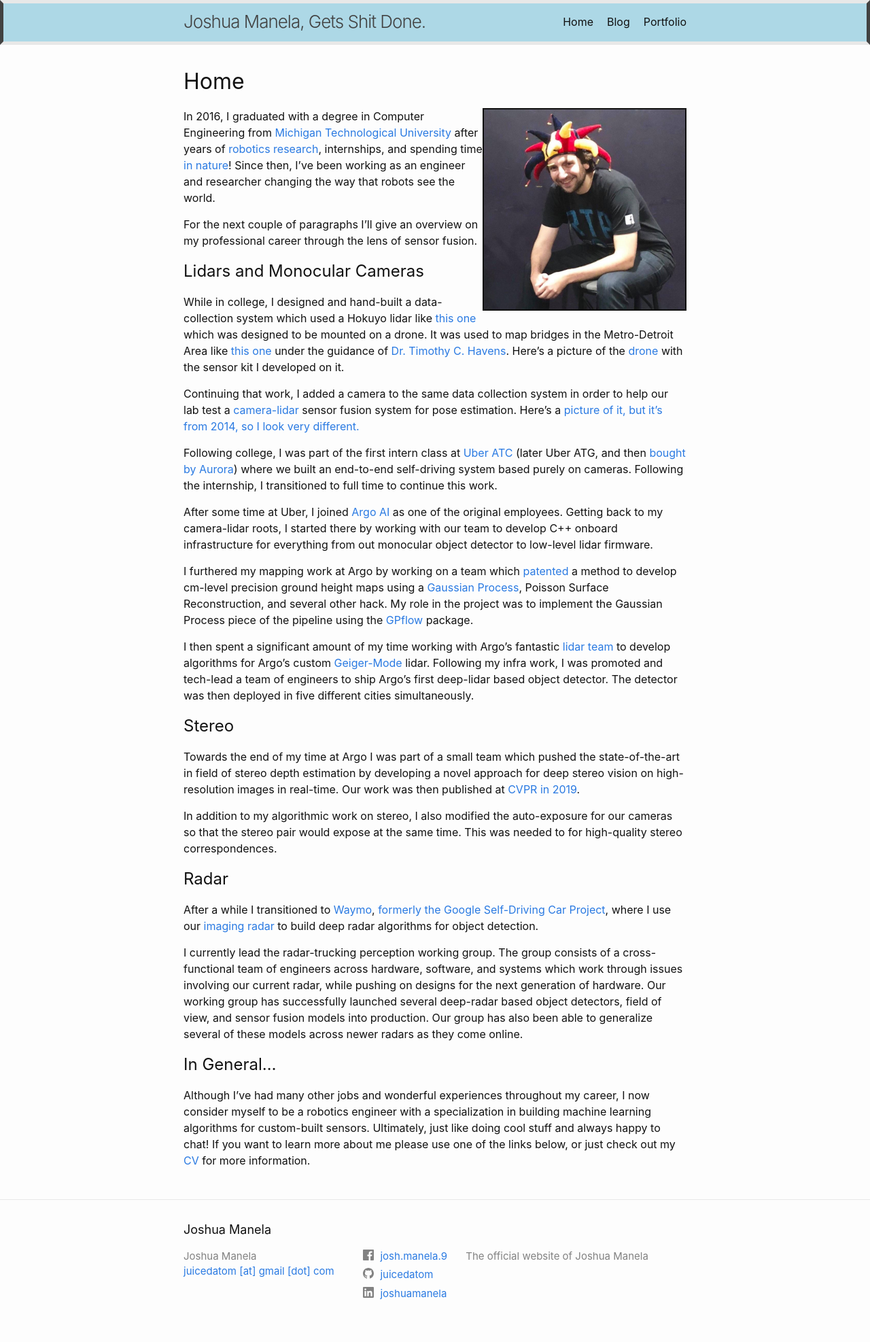
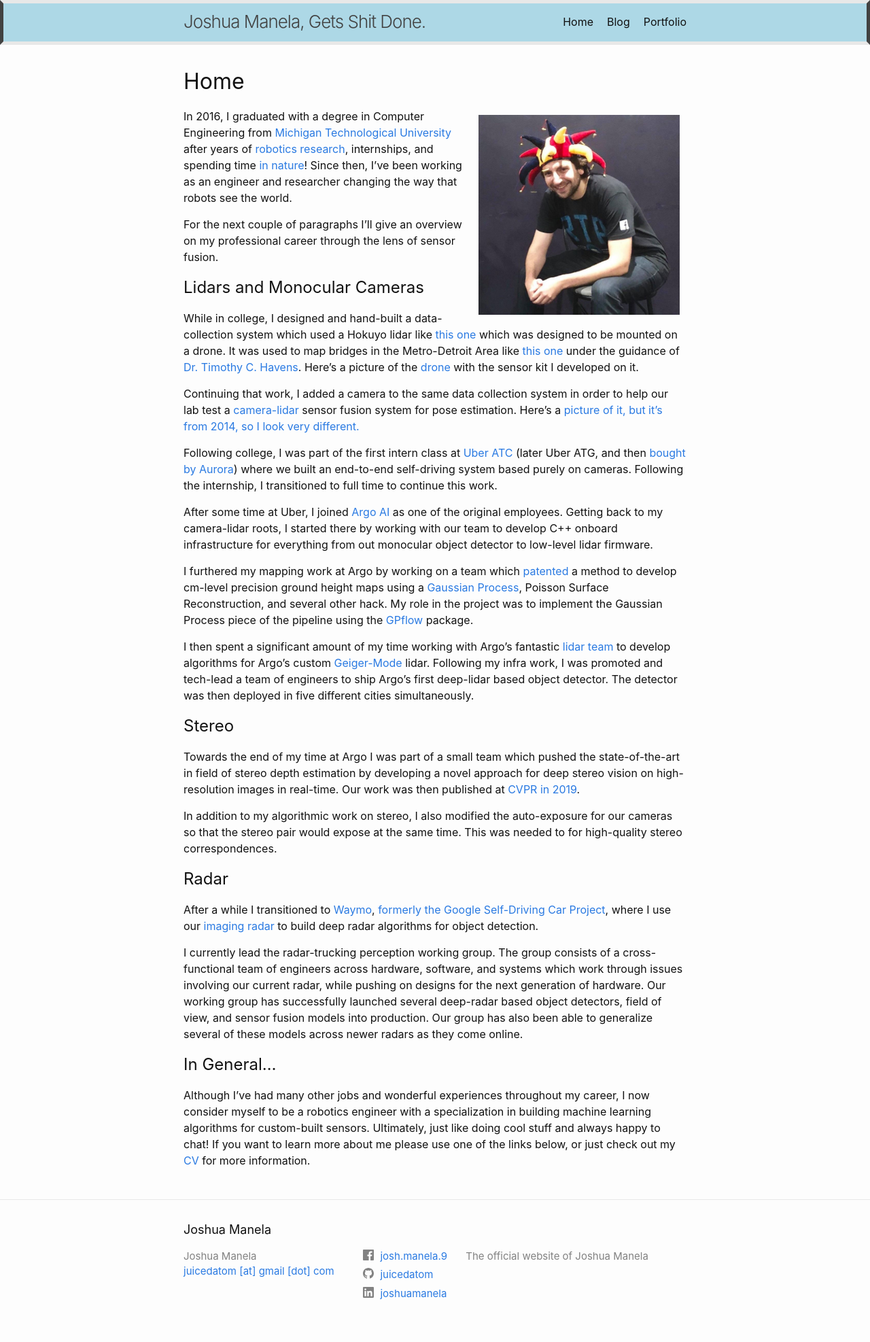
Before and after one commit to juicedatom/mygithubpage, a Jekyll site: the page built from index.md, in a window 1280 px wide. Shown: the whole page at 68% size. Built offline with Jekyll 4.4.1, drawn with Linux system fonts in a browser that asks for light colours.

Commit message:
fix image.

```diff
--- a/index.md
+++ b/index.md
@@ -3,7 +3,7 @@ layout: home
 title: Home
 enable_shit: true
 ---
-<img style="float: right;" src="/assets/funnyhat.jpg" border="2" width="40%">
+<img style="float: right;padding:10px" src="/assets/funnyhat.jpg" width="40%">
 
 In 2016, I graduated with a degree in Computer Engineering from [Michigan Technological University](https://www.mtu.edu/) after years of [robotics research](https://scholar.google.com/citations?user=E0nbCrYAAAAJ&hl=en), internships, and spending time [in nature](https://www.google.com/maps/place/Michigan+Technological+University/@47.0892921,-88.6100291,11.82z/data=!4m5!3m4!1s0x4d50c810d2807581:0x80d7ca9457d61ad5!8m2!3d47.1150259!4d-88.5452004)! Since then, I've been working as an engineer and researcher  changing the way that robots see the world.
 
```
